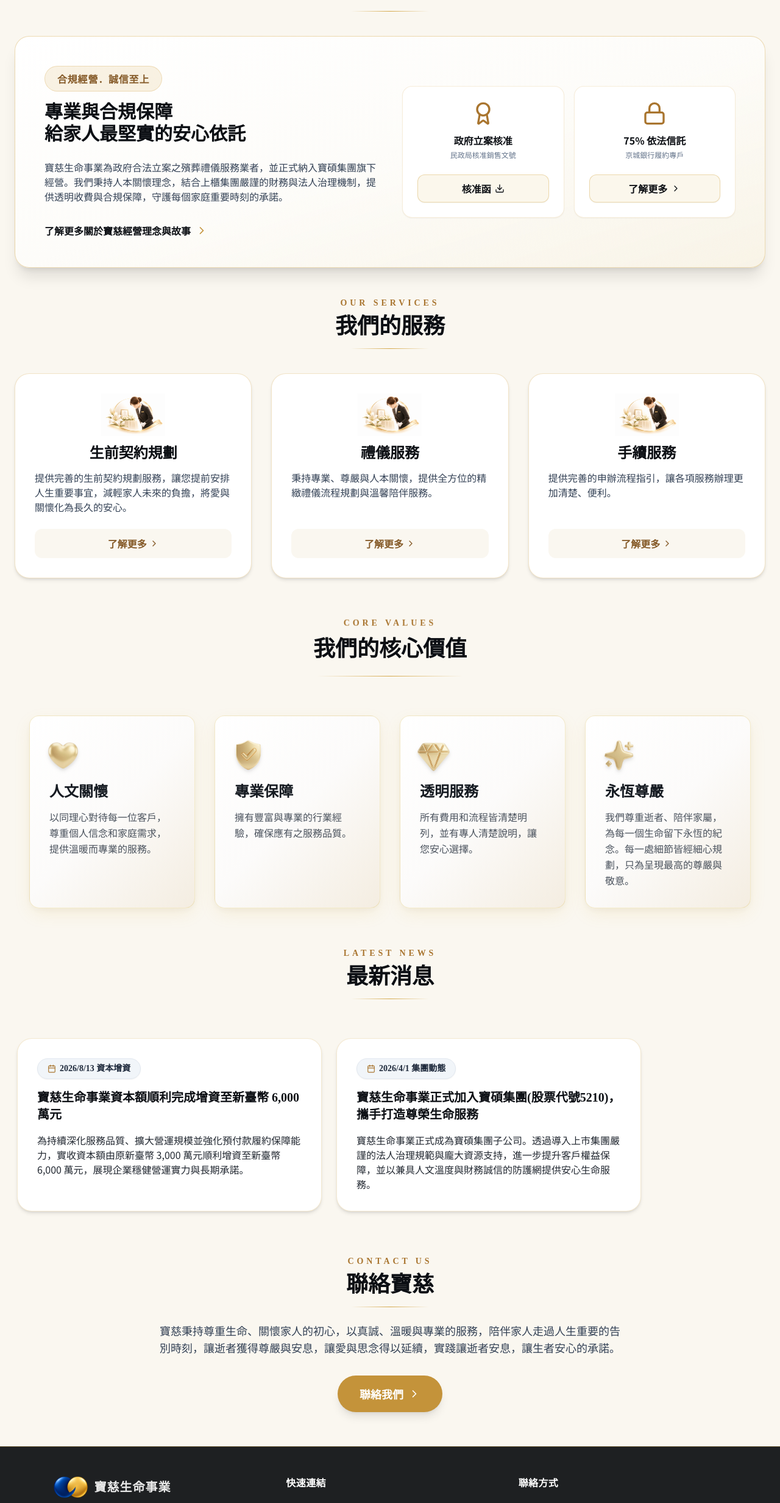
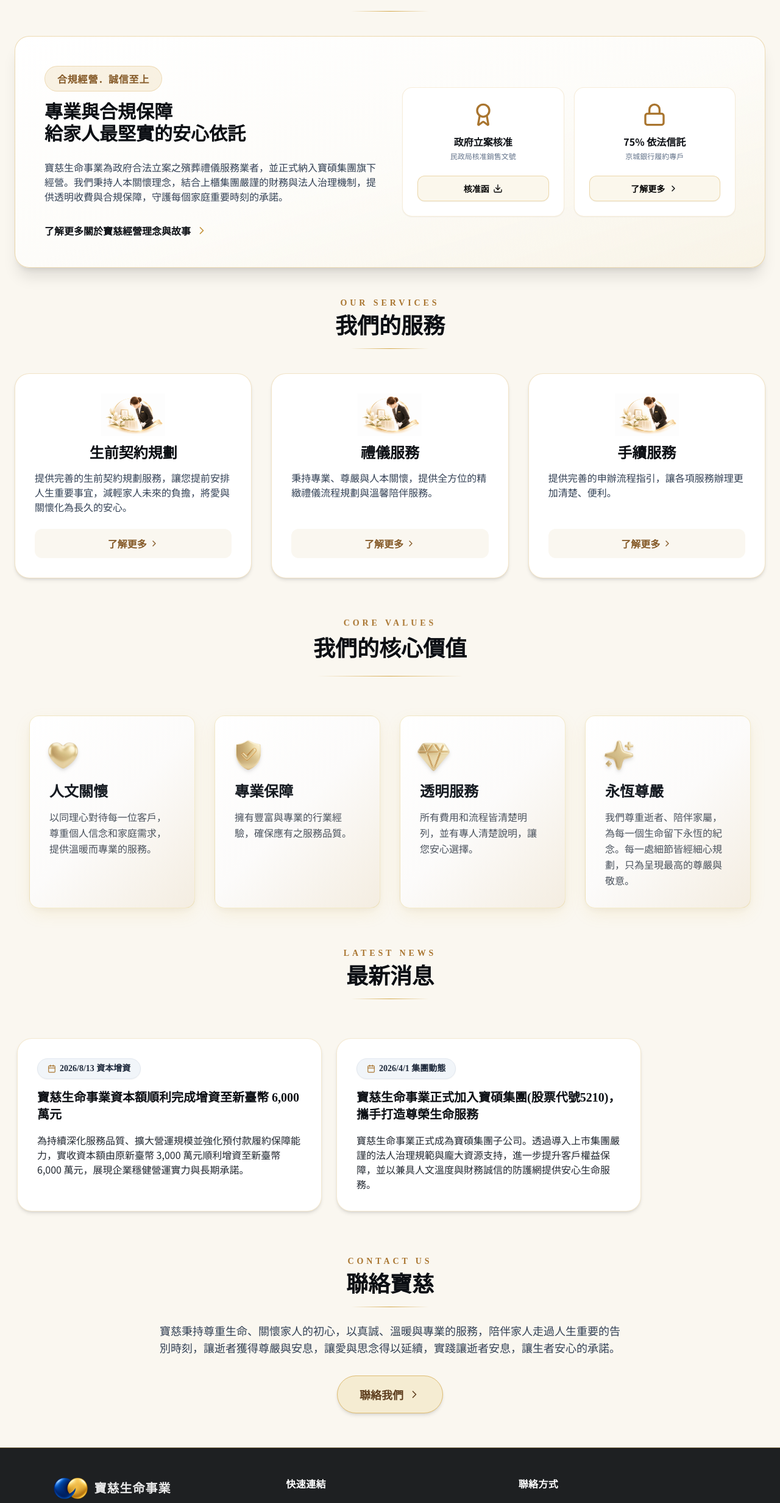
Before and after one commit to m9606286/baoci-life-website, a React (Vite) app: page / in a window 1280 px wide. Shown: the part 890-3354 px from the top of the page at 61% size. Built offline with nearby package versions, Linux system fonts and the light colour scheme.

Commit message:
Update Home.tsx

```diff
--- a/src/components/Home.tsx
+++ b/src/components/Home.tsx
@@ -124,7 +124,7 @@ export default function Home() {
 
             <div className="w-full md:w-1/2 grid grid-cols-1 sm:grid-cols-2 gap-4">
 
-              {/* 政府立案核准卡片：方案 A 精緻白底 + 金邊 hover */}
+              {/* 政府立案核准卡片：核准函按鈕字體縮小至 text-xs sm:text-sm，移到變淺深金色 */}
               <div className="group bg-white hover:border-gold-400 p-6 rounded-2xl shadow-sm hover:shadow-md border border-gold-400/20 text-center flex flex-col justify-between transition-all duration-300 hover:-translate-y-0.5">
                 <div>
                   <Award className="w-10 h-10 text-gold-600 group-hover:scale-105 mx-auto mb-3 transition-transform duration-300" />
@@ -134,14 +134,14 @@ export default function Home() {
                 <a
                   href="/documents/台南市民政局生前契約銷售及代銷商最新核准函1150903.pdf"
                   download
-                  className="inline-flex items-center justify-center gap-1.5 font-bold text-ink-900 bg-gold-50 border border-gold-400/40 hover:bg-gold-600 hover:text-white hover:border-gold-600 py-2.5 px-4 rounded-xl transition-all duration-300 mt-2 shadow-sm text-base"
+                  className="inline-flex items-center justify-center gap-1.5 font-bold text-black bg-gold-50 border border-gold-400/40 hover:bg-gold-600 hover:text-white hover:border-gold-600 py-2.5 px-4 rounded-xl transition-all duration-300 mt-2 shadow-sm text-xs sm:text-sm"
                 >
                   <span>核准函</span>
                   <Download className="w-4 h-4" />
                 </a>
               </div>
 
-              {/* 75% 依法信託卡片：方案 A 精緻白底 + 金邊 hover */}
+              {/* 75% 依法信託卡片：了解更多按鈕同步縮小字體與視覺對齊 */}
               <div className="group bg-white hover:border-gold-400 p-6 rounded-2xl shadow-sm hover:shadow-md border border-gold-400/20 text-center flex flex-col justify-between transition-all duration-300 hover:-translate-y-0.5">
                 <div>
                   <Lock className="w-10 h-10 text-gold-600 group-hover:scale-105 mx-auto mb-3 transition-transform duration-300" />
@@ -150,7 +150,7 @@ export default function Home() {
                 </div>
                 <Link
                   to="/trust"
-                  className="inline-flex items-center justify-center gap-1.5 font-bold text-ink-900 bg-gold-50 border border-gold-400/40 hover:bg-gold-600 hover:text-white hover:border-gold-600 py-2.5 px-4 rounded-xl transition-all duration-300 mt-2 shadow-sm text-base"
+                  className="inline-flex items-center justify-center gap-1.5 font-bold text-black bg-gold-50 border border-gold-400/40 hover:bg-gold-600 hover:text-white hover:border-gold-600 py-2.5 px-4 rounded-xl transition-all duration-300 mt-2 shadow-sm text-xs sm:text-sm"
                 >
                   <span>了解更多</span>
                   <ChevronRight className="w-4 h-4" />
@@ -261,7 +261,7 @@ export default function Home() {
           <Announcement />
         </section>
 
-        {/* 聯絡寶慈 */}
+        {/* 聯絡寶慈：聯絡我們按鈕未移到為淡色 (bg-gold-100 text-gold-800)，移到為淺深金色 (hover:bg-gold-600 hover:text-white) */}
         <section className="max-w-4xl mx-auto px-6 text-center py-2">
           <p className="font-serif-tc text-gold-600 text-xs sm:text-sm tracking-[0.35em] uppercase font-bold">
             CONTACT US
@@ -276,7 +276,7 @@ export default function Home() {
           </p>
           <Link
             to="/contact"
-            className="inline-flex items-center gap-2 px-9 py-4 bg-gold-500 hover:bg-gold-600 text-white font-bold rounded-full text-lg shadow-lg hover:shadow-xl transition-all duration-300 transform hover:-translate-y-0.5"
+            className="inline-flex items-center gap-2 px-9 py-4 bg-gold-100 text-gold-800 border border-gold-300 hover:bg-gold-600 hover:text-white hover:border-gold-600 font-bold rounded-full text-lg shadow-md hover:shadow-xl transition-all duration-300 transform hover:-translate-y-0.5"
           >
             <span>聯絡我們</span>
             <ChevronRight className="w-5 h-5" />
```
